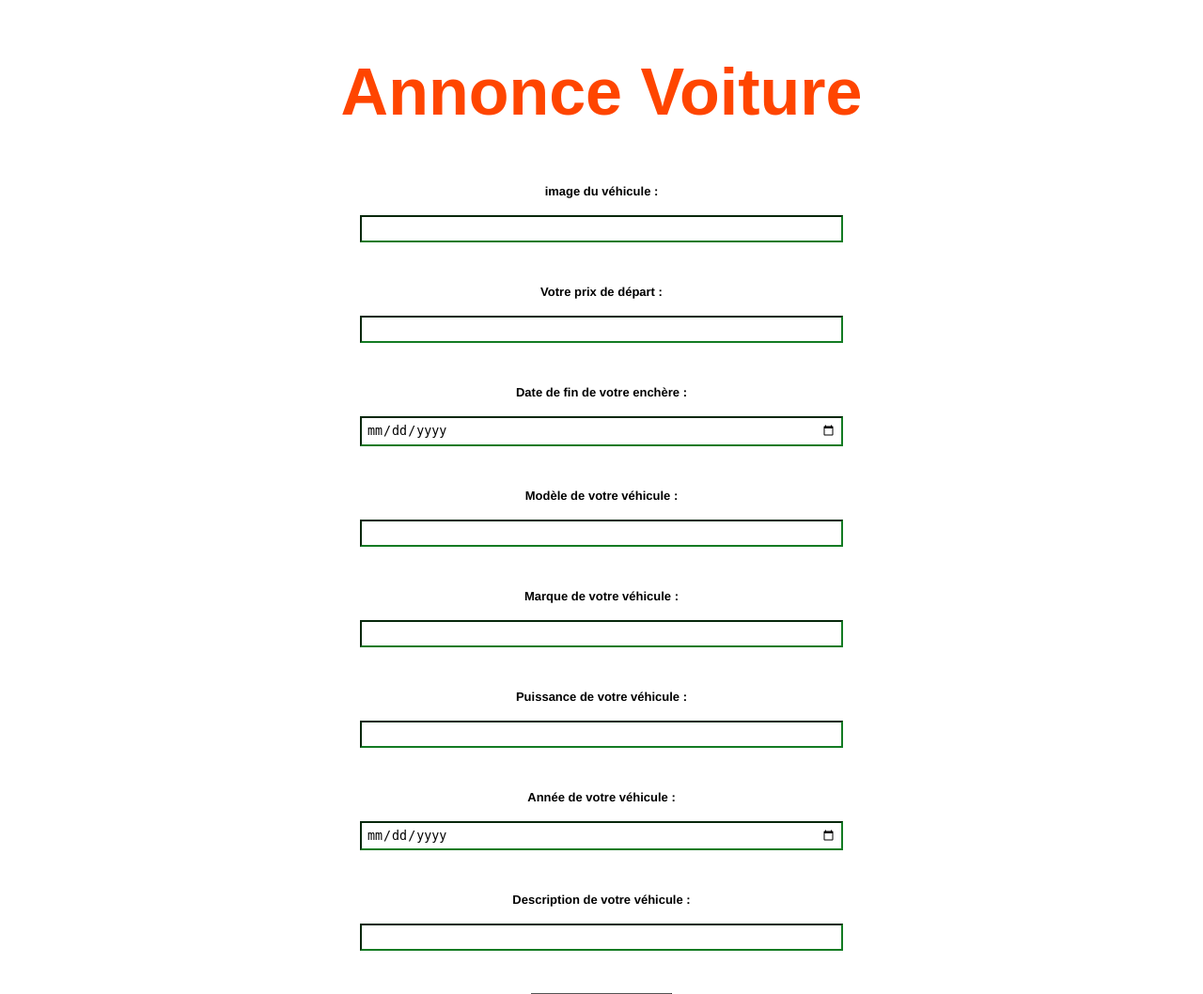
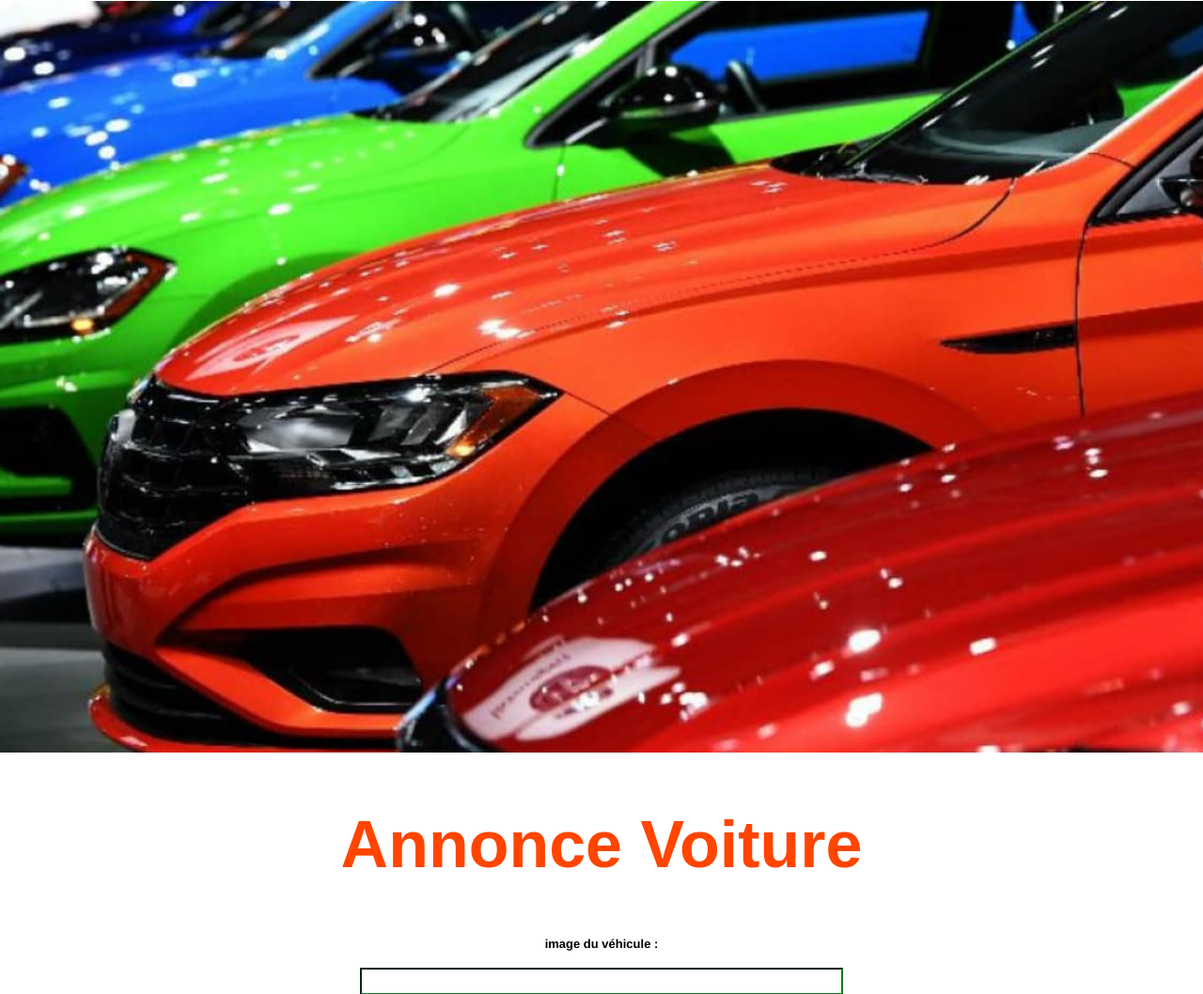
Before and after one commit to JeremieG06/mini_Projet_Auto, a PHP site: page /index.php in a window 1280 px wide. Shown: the part 148-1206 px from the top of the page at 94% size. Run offline with PHP 8.4, Linux system fonts and the light colour scheme; some libraries are stand-ins or nearby versions.

Commit message:
updates projets css

```diff
--- a/AnnoncesInfos.php
+++ b/AnnoncesInfos.php
@@ -12,7 +12,7 @@ function afficher()
     foreach ($results as $data) {
         echo "<ul class='listing'>
         <li> <img src = " . $data['image'] . "/></li>
-        <li class='mot'><img src='./Images/telechargement.png' class='prix' /></img> Prix de départ :" . $data['starting_price'] . "</li>
+        <li class='mot'><img src='./Images/telechargement.png' class='prix' /></img> Prix de départ :" . $data['starting_price']. "</li>
             </br>
             <li class='mot'><i class='fa-solid fa-calendar-days'></i> Date de fin d'enchère :" . $data['closing_date'] . "</li>
             </br>
--- a/annonceDetails.php
+++ b/annonceDetails.php
@@ -28,6 +28,8 @@
         </div>
     </nav>
 
+    <div class="background"></div>
+
 
 
 <?php
--- a/annonces.php
+++ b/annonces.php
@@ -32,6 +32,7 @@ require_once(__DIR__ . '/AnnoncesInfos.php');
 
         </div>
     </nav>
+    <div class="background"></div>
 
 
 <div class="annoncesTitle">
--- a/compte.php
+++ b/compte.php
@@ -27,6 +27,7 @@
             <a class="compte" href="compte.php">Mon Compte</a>
         </div>
     </nav>
+    <div class="background"></div>
     <form action="post.users.php" method="POST">
 
         <h2>Créer un compte</h2>
--- a/connexion.php
+++ b/connexion.php
@@ -31,6 +31,7 @@ require_once(__DIR__ . './post.login.users.php');
       <a class="connexion" href="connexion.php">Connexion</a>
     </div>
   </nav>
+  <div class="background"></div>
 
 
   <form action="connexion.php" method="POST">
--- a/index.php
+++ b/index.php
@@ -29,6 +29,7 @@
       <a class="deconnexion" href="logout.php">Deconnexion</a>
     </div>
   </nav>
+  <div class="background"></div>
 
   <form action="post.voiture.php" method="POST">
 
--- a/style.css
+++ b/style.css
@@ -159,3 +159,10 @@ footer p {
   display: block;
   line-height: 277%;
 }
+
+.background {
+  background-image: url("./Images/cover.jpg");
+  background-size: cover;
+  height: 100vh;
+  margin-top: 1px;
+}
```
Also changed, not shown: Images/cover.jpg (added).
